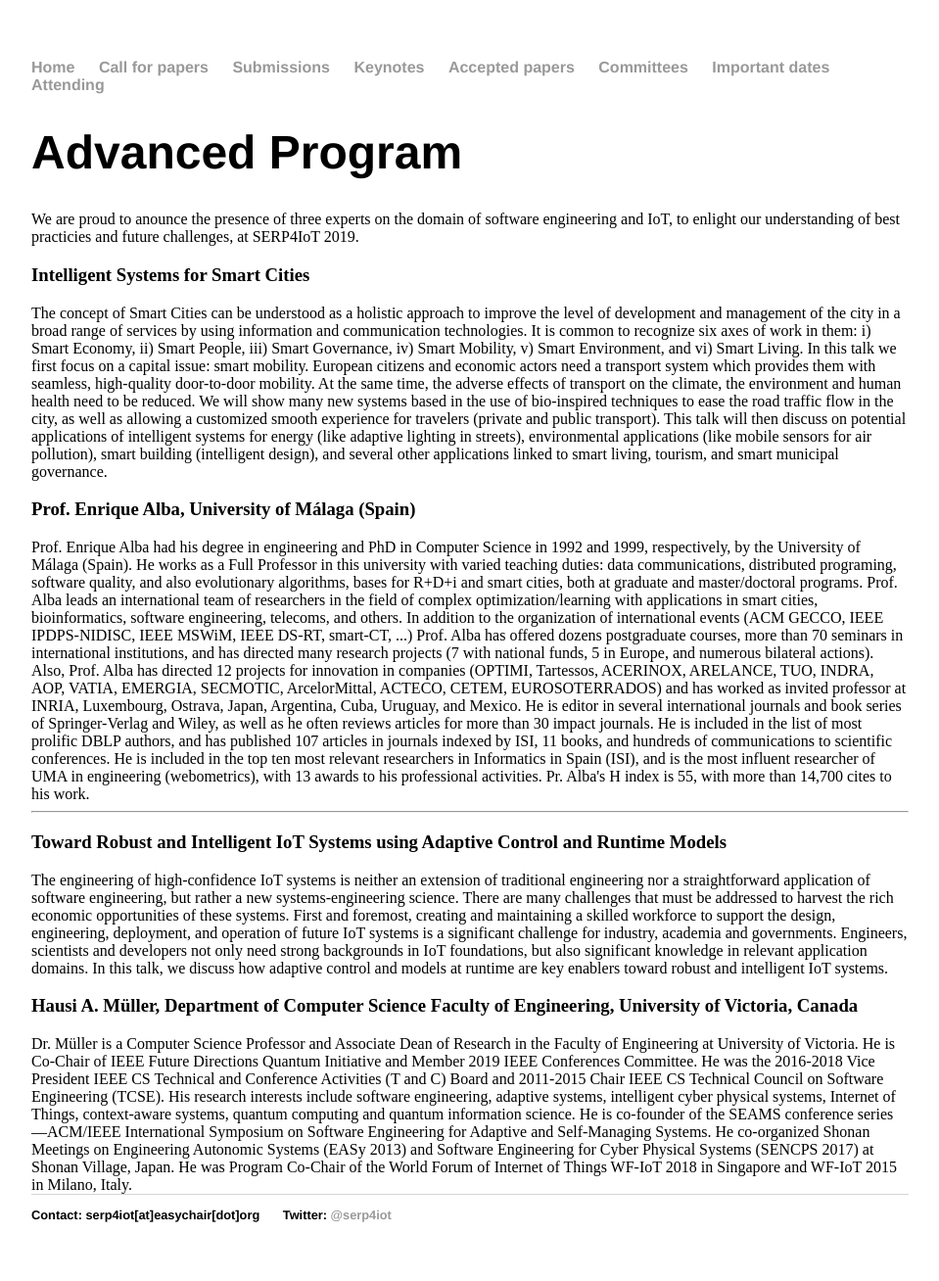
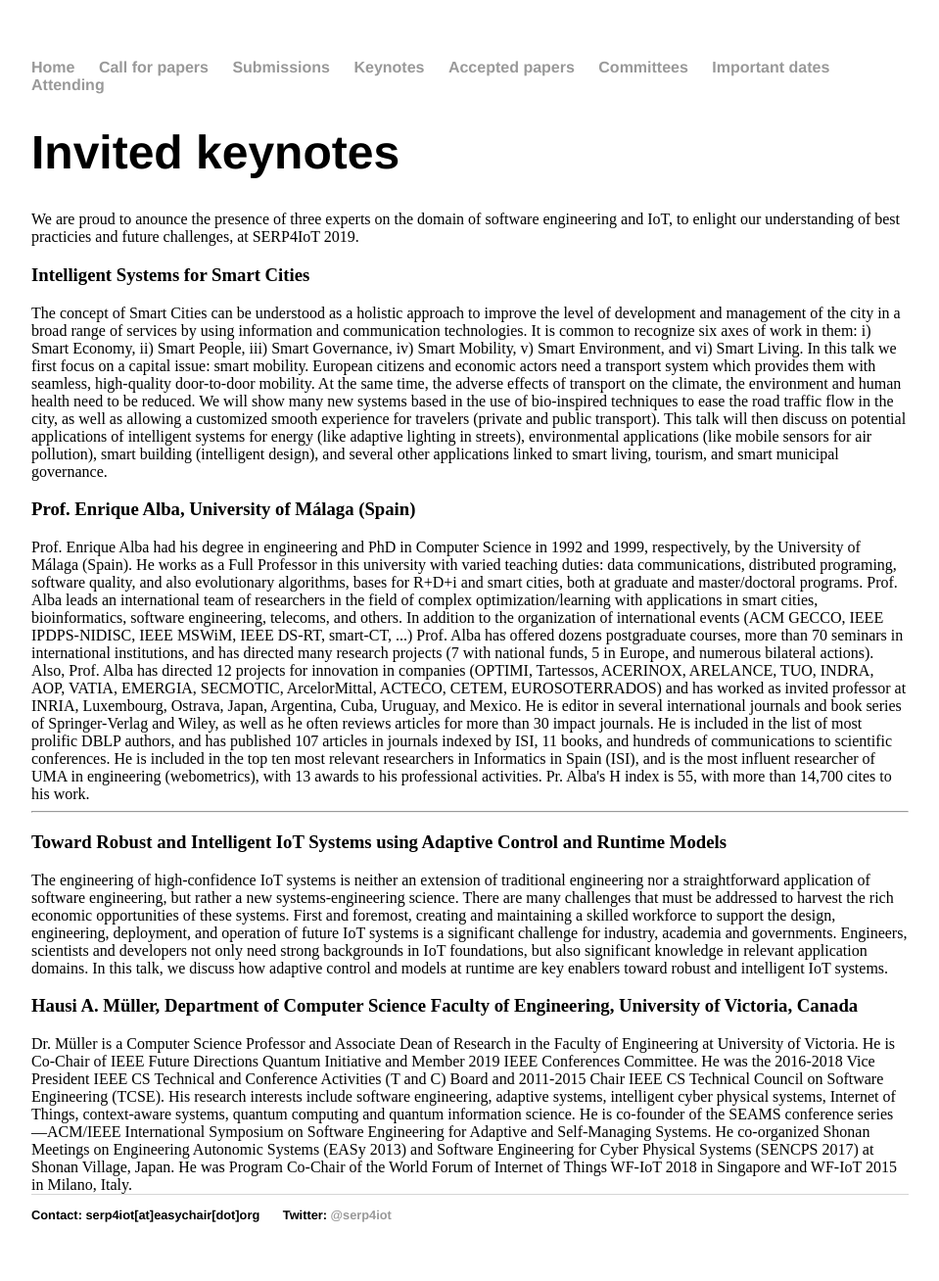
Before and after one commit to moar82/SERP4IoT, a Jekyll site: the page built from aprogram/index.html, in a window 1280 px wide. Shown: the whole page at 98% size, without its empty margins (160-1119 px from the left). Built offline with Jekyll 4.4.1, drawn with Linux system fonts in a browser that asks for light colours.

Commit message:
Update index.html

```diff
--- a/aprogram/index.html
+++ b/aprogram/index.html
@@ -4,7 +4,7 @@
 ---
 
 
-<h1>Advanced Program</h1>
+<h1>Invited keynotes</h1>
 
 We are proud to anounce the presence of three experts on the domain of software engineering and IoT, to enlight our understanding of best practicies and future challenges, at  SERP4IoT 2019.
 
```
